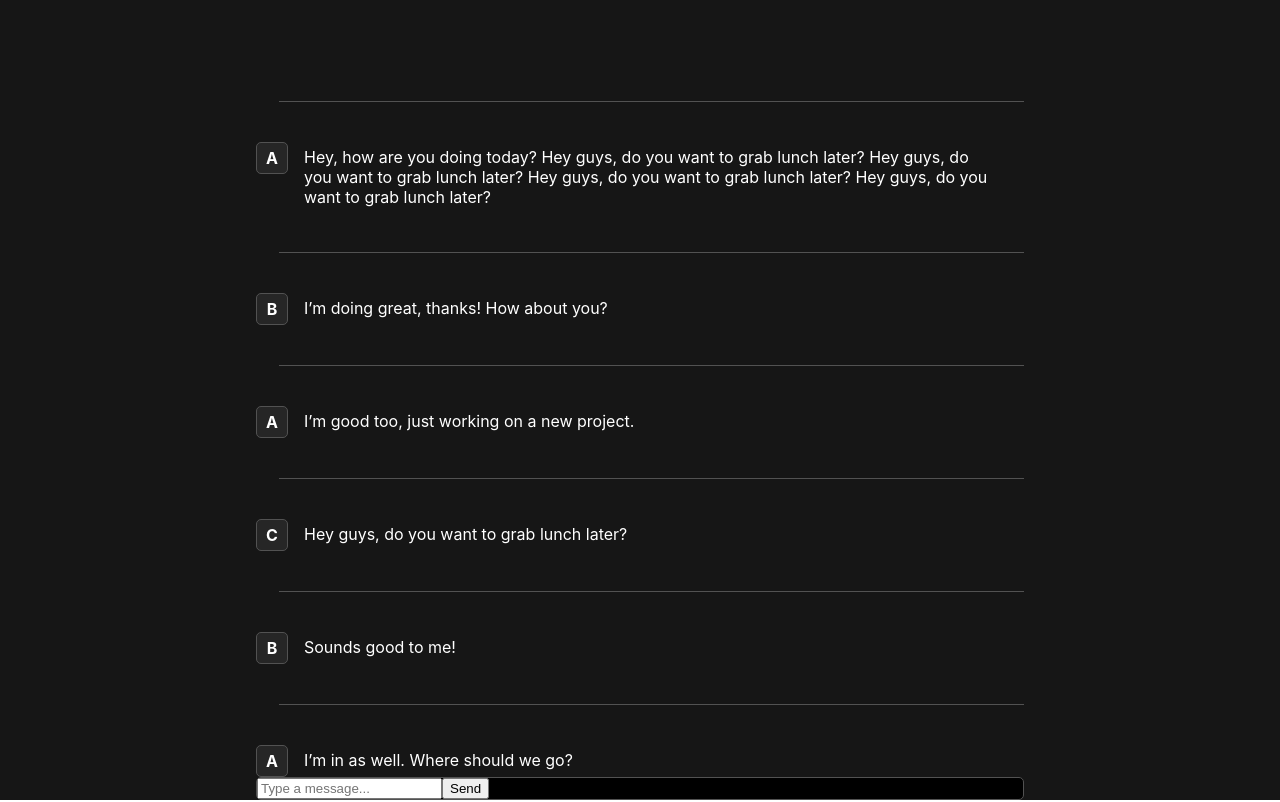
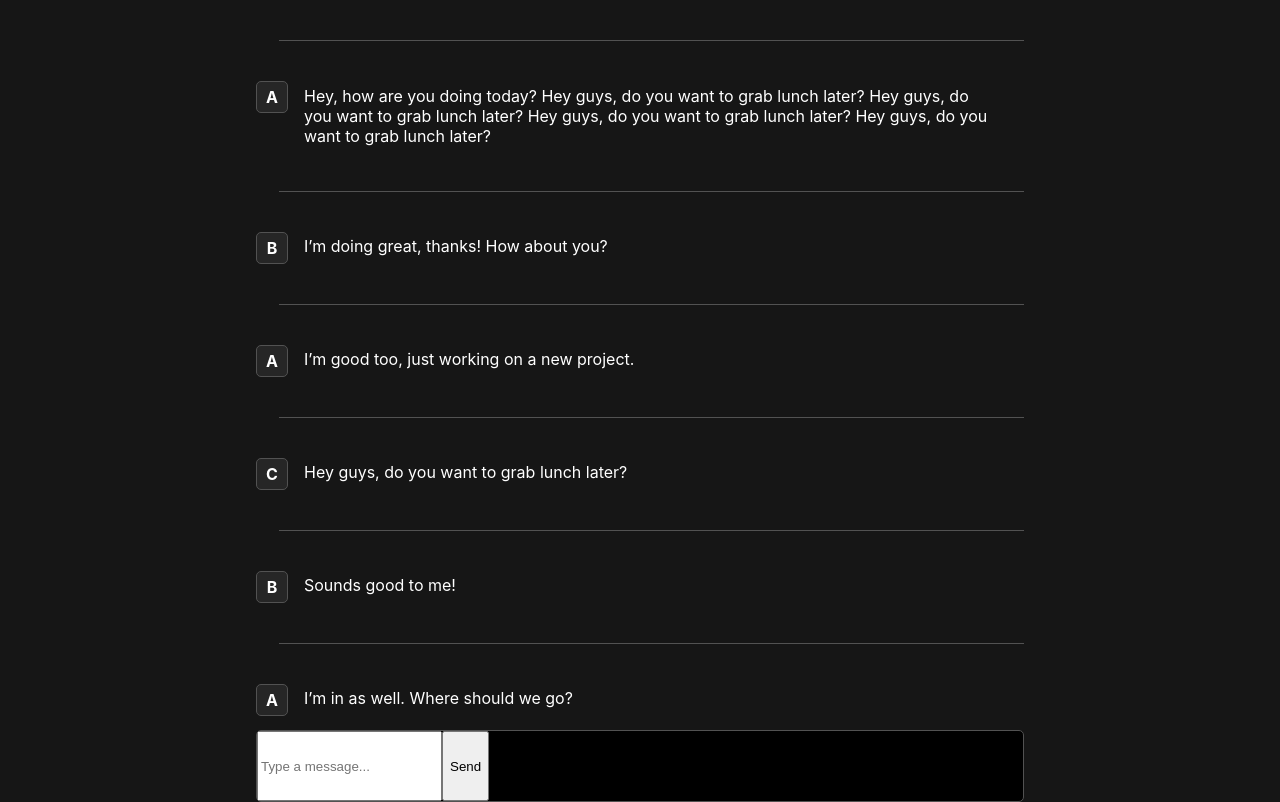
Before and after one commit to doga-ozcelik/chat-application, a React (Create React App) app: page / in a window 1280 px wide. Built offline with nearby package versions, Linux system fonts and the light colour scheme.

Commit message:
style(MessageInput): Align input

```diff
--- a/src/App.css
+++ b/src/App.css
@@ -4,8 +4,9 @@
   display: flex;
   flex-direction: column;
   align-items: center;
-  justify-content: flex-end;
+  justify-content: flex-start;
   font-size: 16px;
+  overflow: hidden;
 }
 
 .Container {
--- a/src/components/ChatBox/ChatBox.css
+++ b/src/components/ChatBox/ChatBox.css
@@ -1,5 +1,6 @@
 .Chat-box-container {
   overflow-y: scroll;
+  height: calc(100vh - 70px);
 }
 
 .Message {
--- a/src/components/MessageInput/MessageInput.css
+++ b/src/components/MessageInput/MessageInput.css
@@ -3,4 +3,5 @@
   background-color: black;
   border-radius: 5px;
   border: 0.5px solid #525252;
+  height: 70px;
 }
```
